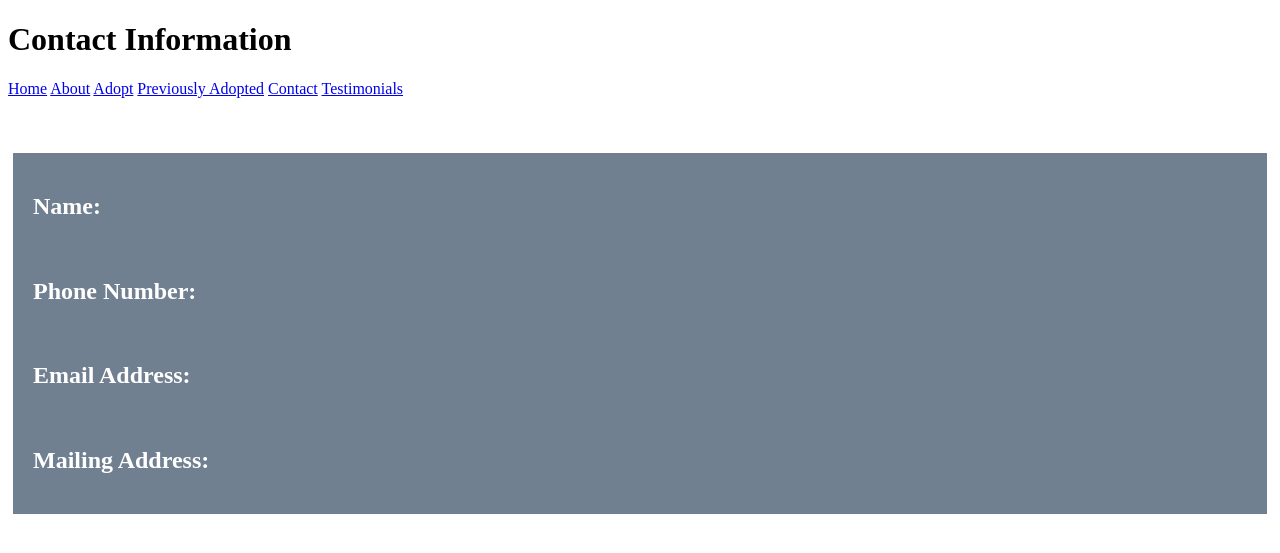
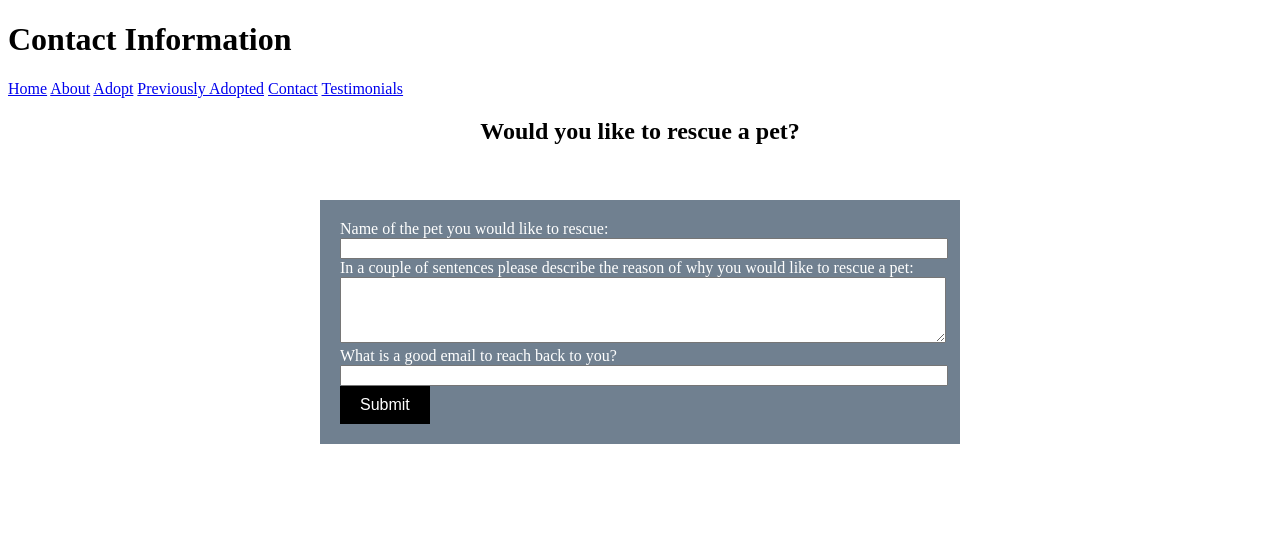
Before and after one commit to samialhamad/pattiesangels, a PHP site: page /contact.html in a window 1280 px wide. Shown: the top 553 px of the page. Run offline with PHP 8.4, Linux system fonts and the light colour scheme.

Commit message:
Updated Contact form and Testimonials.

```diff
--- a/frontend/contact/contact.css
+++ b/frontend/contact/contact.css
@@ -1,19 +1,25 @@
 h2 {
-    text-align: left;
+    text-align: center;
 }
 
 #formDiv {
     background-color: slategray;
     color: white;
+    padding: 20px;
+    margin: 50px auto;
+    border: thick solid white;
+    max-width: 600px;
+}
 
-    padding-top: 20px;
-    padding-bottom: 20px;
-    padding-right: 20px;
-    padding-left: 20px;
+button[type="submit"] {
+    background-color: black;
+    color: white;
+    padding: 10px 20px;
+    font-size: 16px;
+    border: none;
+    cursor: pointer;
+}
 
-    margin-top: 50px;
-
-    border-style: solid;
-    border-color: white;
-    border-width: thick;
+button[type="submit"]:hover {
+    background-color: #333;
 }
--- a/frontend/contact/contact.html
+++ b/frontend/contact/contact.html
@@ -1,6 +1,5 @@
 <!DOCTYPE HTML>
 <html>
-<!--Dima-->
 <head>
     <meta charset="utf-8">
     <meta name="viewport" content="width=device-width, initial-scale=1, maximum-scale=1, user-scalable=no">
@@ -25,22 +24,22 @@
         <a href="../previouslyadopted/previouslyadopted.html">Previously Adopted</a>
         <a class="active" href="contact.html">Contact</a>
         <a href="../testimonials/testimonials.html">Testimonials</a>
-
     </div>
 
-    <div id="formDiv">
-
-    <h2>Name:</h2>
-    <br>
-    <h2>Phone Number:</h2>
-    <br>
-    <h2>Email Address:</h2>
-    <br>
-    <h2>Mailing Address:</b>
-    <br>
-    </div>
-
-
+    <h2>Would you like to rescue a pet?</h2>
+    <form id="contactForm" method="post" action="process_form.php">
+        <div id="formDiv">
+            <label for="petName">Name of the pet you would like to rescue:</label>
+            <input type="text" id="petName" name="petName" style="width: 100%;">
+            <br>
+            <label for="rescueReason">In a couple of sentences please describe the reason of why you would like to rescue a pet:</label>
+            <textarea id="rescueReason" name="rescueReason" rows="4" cols="50" style="width: 100%;"></textarea>
+            <br>
+            <label for="email">What is a good email to reach back to you?</label>
+            <input type="email" id="email" name="email" style="width: 100%;">
+            <br>
+            <button type="submit">Submit</button>
+        </div>
+    </form>
 </body>
-
 </html>
```
Also changed, not shown: frontend/testimonials/testimonials.html (+36 -9 lines).
